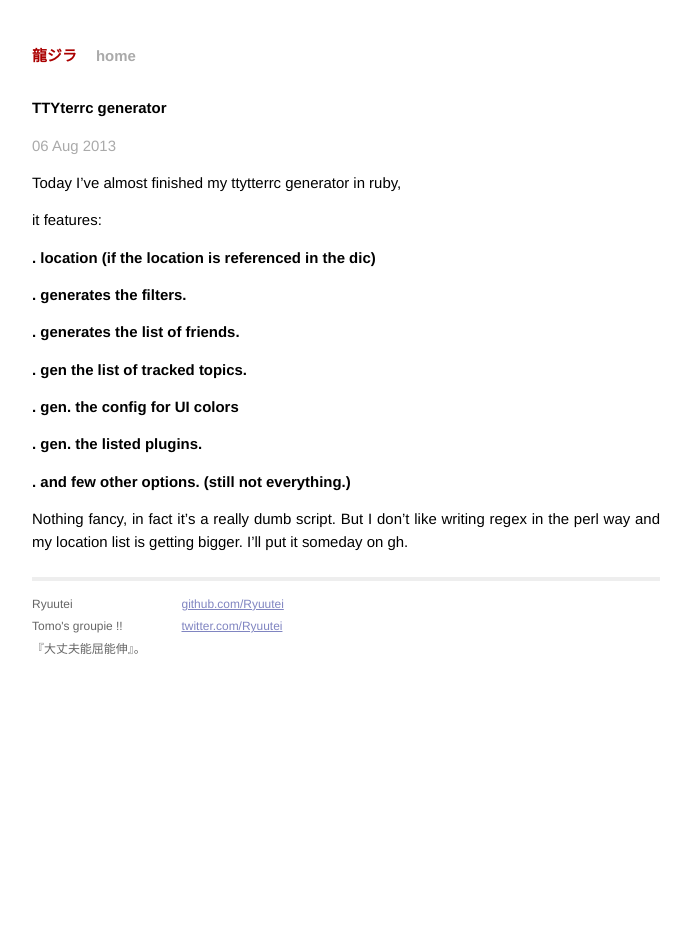
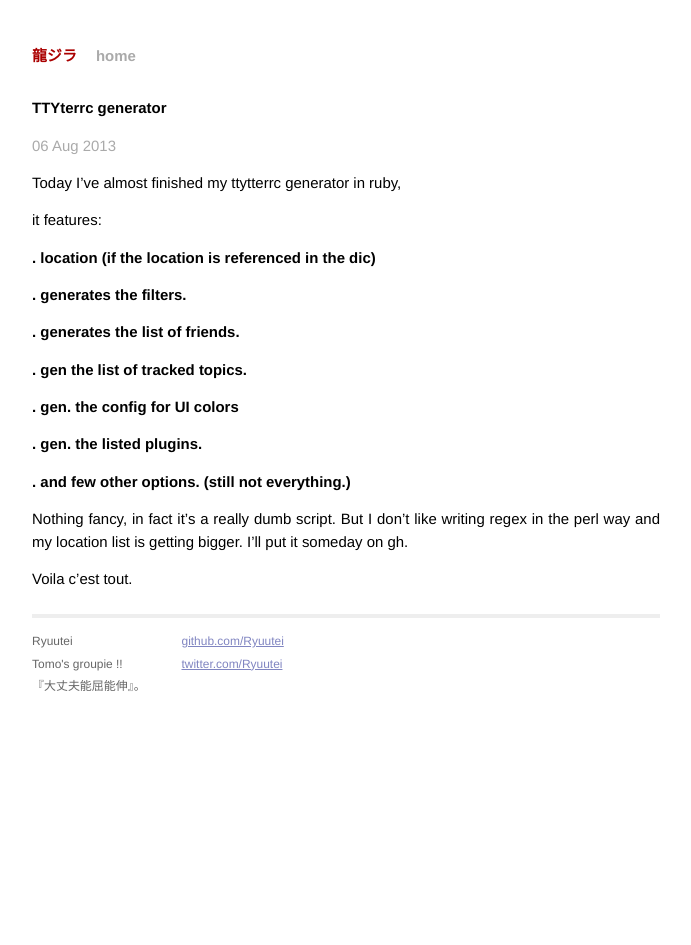
Before and after one commit to Ryuutei/Ryuutei.github.io, a Jekyll site: the page built from _posts/2013-08-06-ttytterrcgenerator.markdown, in a window 1280 px wide. Shown: the whole page, without its empty margins (294-985 px from the left). Built offline with Jekyll 4.4.1, drawn with Linux system fonts in a browser that asks for light colours; Markdown is read by kramdown in place of the engine named in the settings.

```diff
--- a/_posts/2013-08-06-ttytterrcgenerator.markdown
+++ b/_posts/2013-08-06-ttytterrcgenerator.markdown
@@ -20,3 +21,5 @@ it features:
 
 Nothing fancy, in fact it's a really dumb script. But I don't like writing regex in the perl way and my location list is getting bigger.
 I'll put it someday on gh.
+
+Voila c'est tout.
```
Also changed, not shown: other parts of _posts/2013-08-06-ttytterrcgenerator.markdown (+1 -0 lines).
